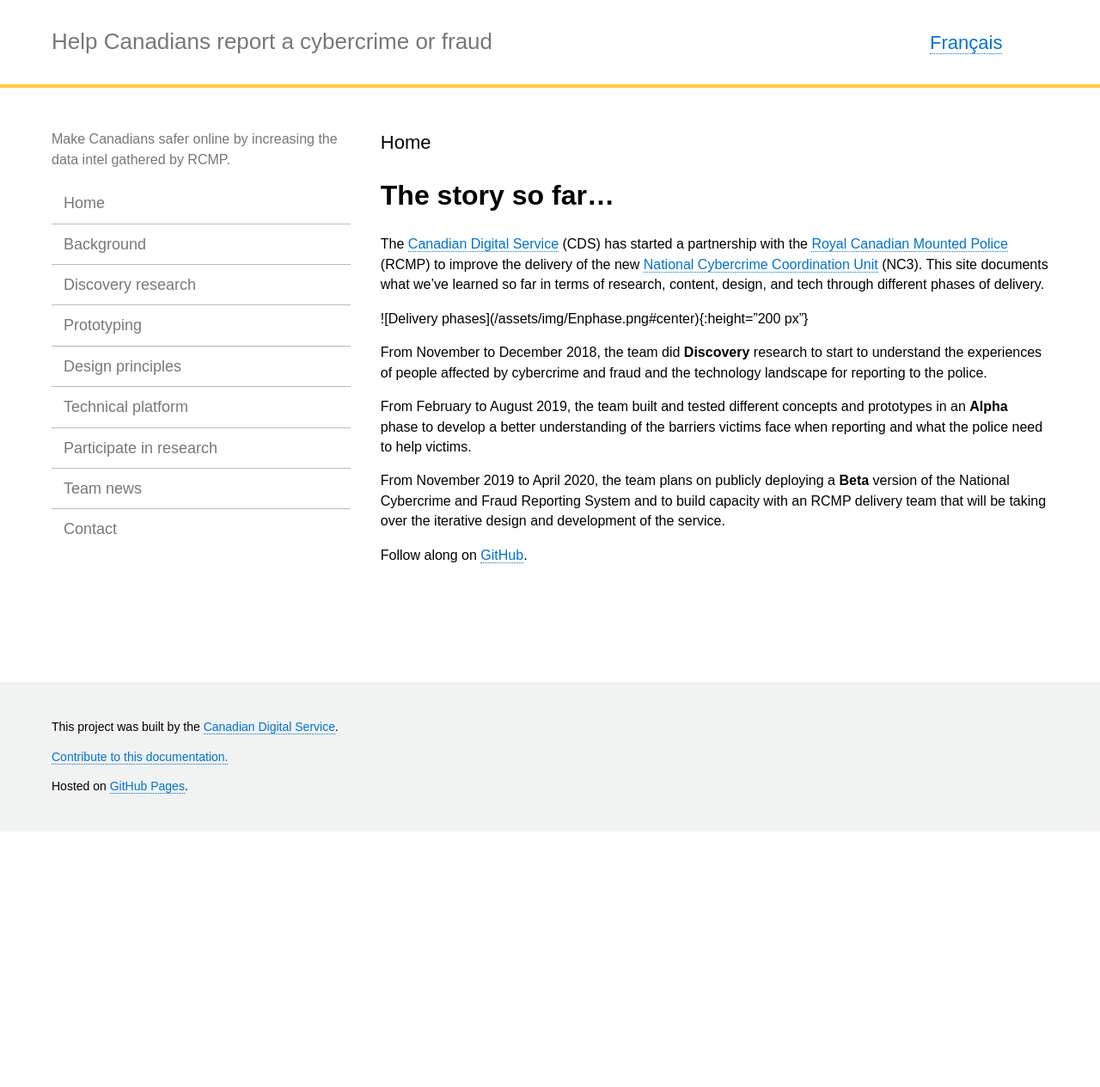
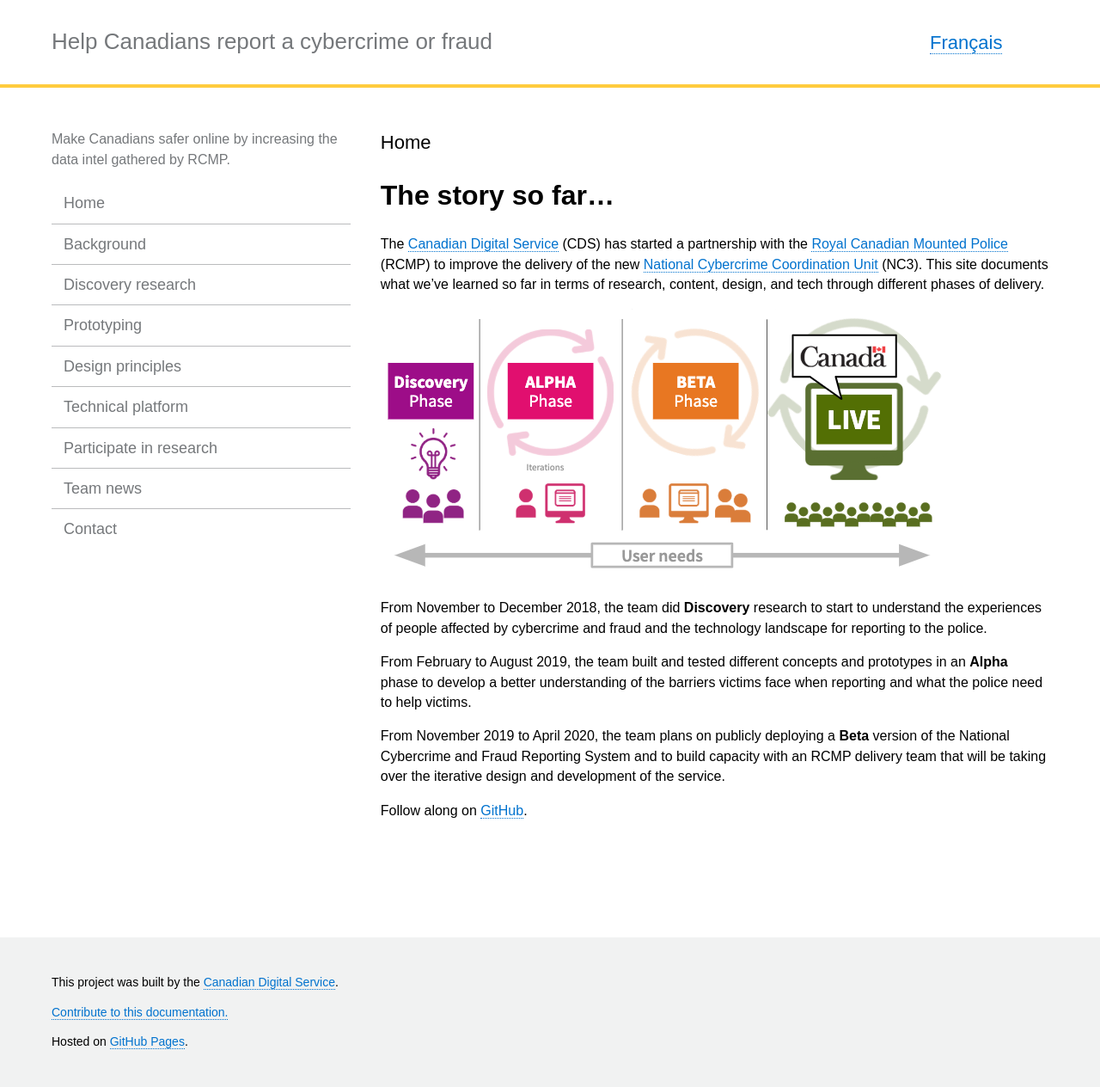
Before and after one commit to cds-snc/rcmp-report-a-cybercrime-alpha-documentation, a Jekyll site: the page built from _pages/en/home.md, in a window 1280 px wide. Shown: the whole page at 86% size. Built offline with Jekyll 4.4.1, drawn with Linux system fonts in a browser that asks for light colours; a script that is not in the unit is left out; before the commit the page ends 967 px from its top, so only the background shows below that.

Commit message:
Update Documentation - EN “home”

```diff
--- a/_pages/en/home.md
+++ b/_pages/en/home.md
@@ -9,7 +9,7 @@ trans_url: Accueil
 
 The [Canadian Digital Service](https://digital.canada.ca) (CDS) has started a partnership with the [Royal Canadian Mounted Police](http://www.rcmp.gc.ca/) (RCMP) to improve the delivery of the new [National Cybercrime Coordination Unit](http://www.rcmp.gc.ca/en/the-national-cybercrime-coordination-unit-nc3) (NC3). This site documents what we've learned so far in terms of research, content, design, and tech through different phases of delivery.
 
-!\[Delivery phases](/assets/img/Enphase.png#center){:height="200 px"}
+![Delivery phases](/assets/img/Enphase.png "Delivery phases")
 
 From November to December 2018, the team did **Discovery** research to start to understand the experiences of people affected by cybercrime and fraud and the technology landscape for reporting to the police.
 
```
